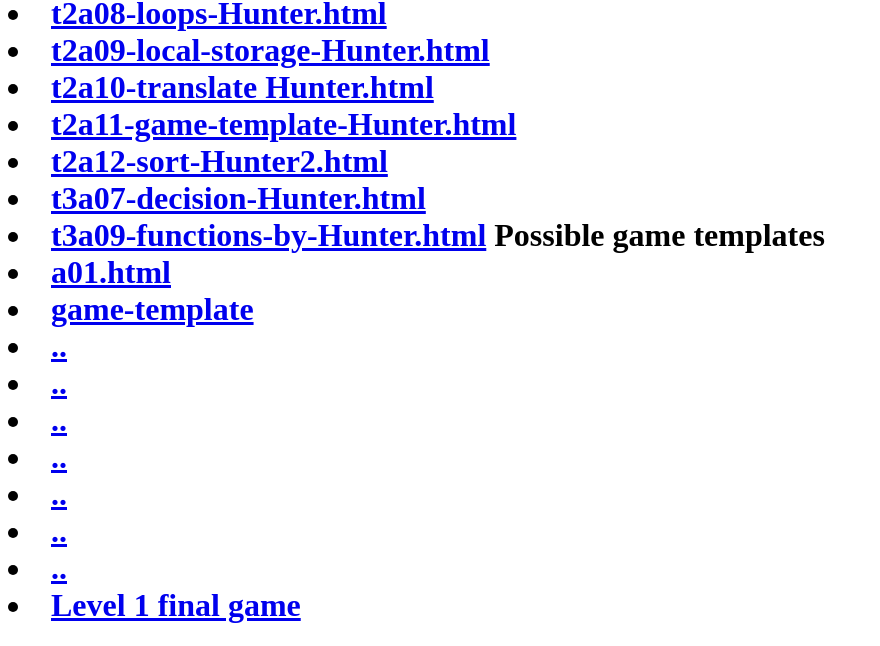
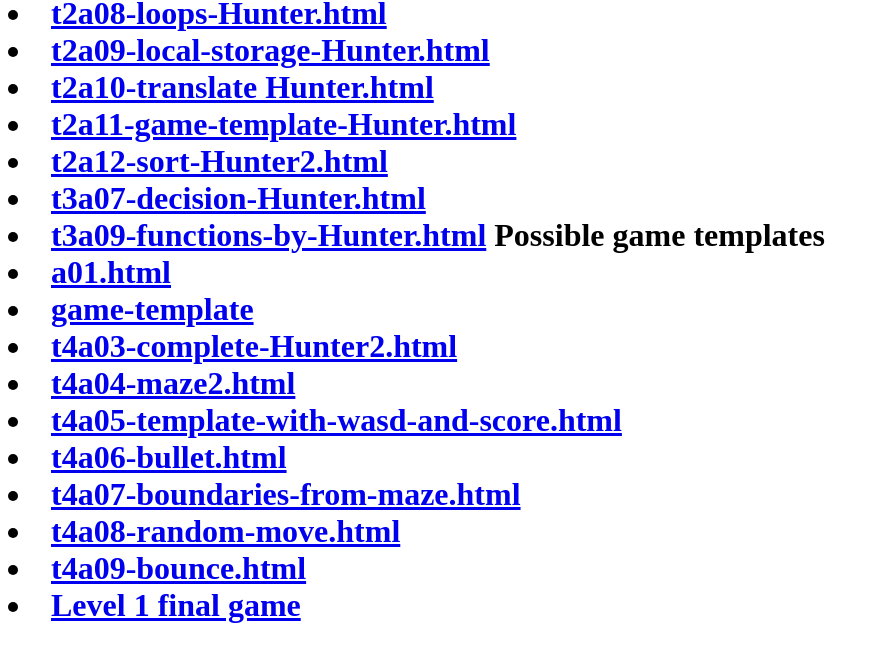
Before and after one commit to goldenfred076/game-dev-2023, a plain HTML site: page public/index.html in a window 1280 px wide. Shown: the part 726-1372 px from the top of the page, without its empty margins (0-880 px from the left). Drawn offline with Linux system fonts and the light colour scheme.

Commit message:
Update index.html

```diff
--- a/public/index.html
+++ b/public/index.html
@@ -30,11 +30,11 @@
 
 <li><a href="a01.html">a01.html</a>
 <li><a href="t4a01-game-template-with-wasd-by-Hunter.html">game-template</a>
-<li><a href="...">..</a>
-<li><a href="...">..</a>
-<li><a href="...">..</a>
-<li><a href="...">..</a>
-<li><a href="...">..</a>
-<li><a href="...">..</a>
-<li><a href="...">..</a>
+<li><a href="t4a03-complete-Hunter2.html">t4a03-complete-Hunter2.html</a>
+<li><a href="t4a04-maze2.html">t4a04-maze2.html </a>
+<li><a href="t4a05-template-with-wasd-and-score.html">t4a05-template-with-wasd-and-score.html</a>
+<li><a href="t4a06-bullet.html">t4a06-bullet.html</a>
+<li><a href="t4a07-boundaries-from-maze.html">t4a07-boundaries-from-maze.html</a>
+<li><a href="t4a08-random-move.html">t4a08-random-move.html</a>
+<li><a href="t4a09-bounce.html">t4a09-bounce.html</a>
 <li><a href="...">Level 1 final game</a>
```
